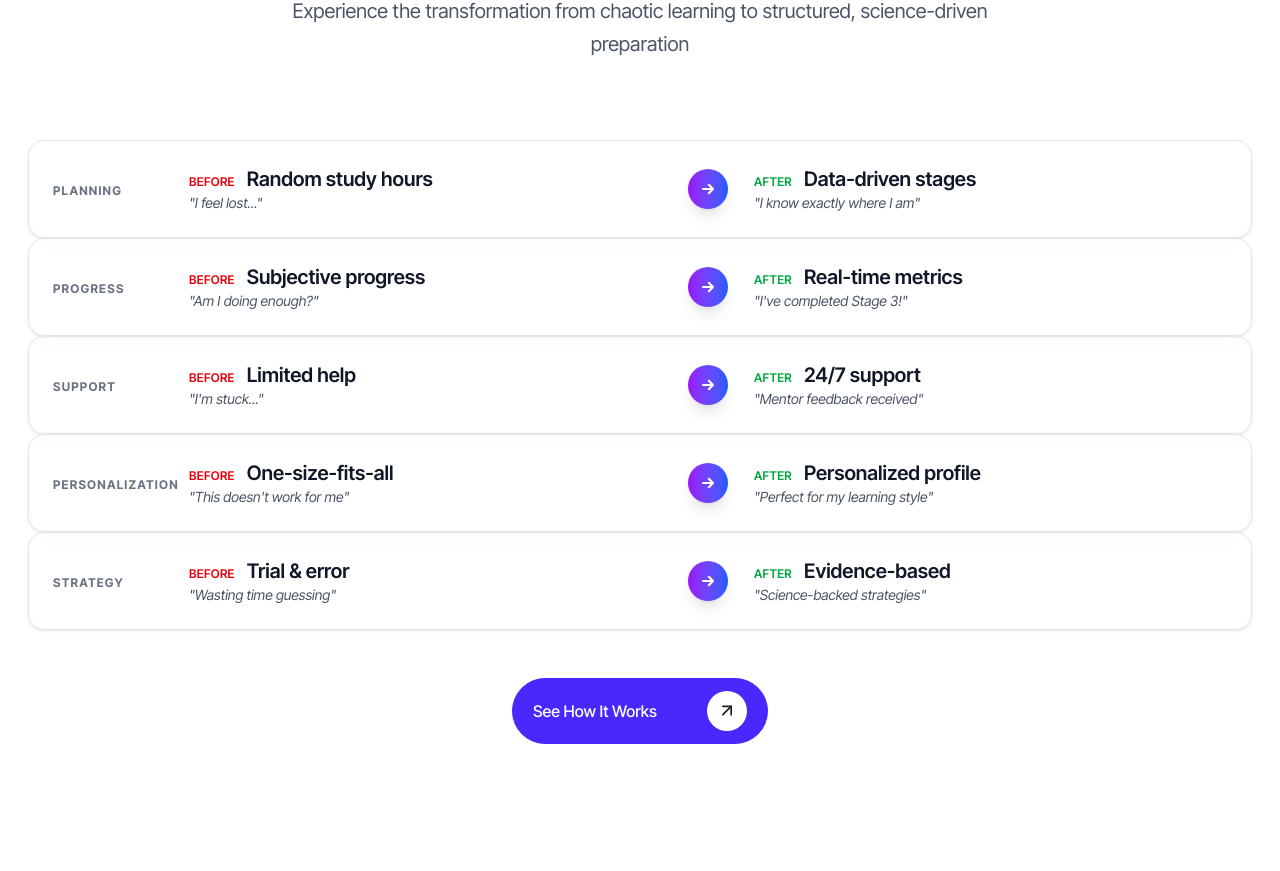
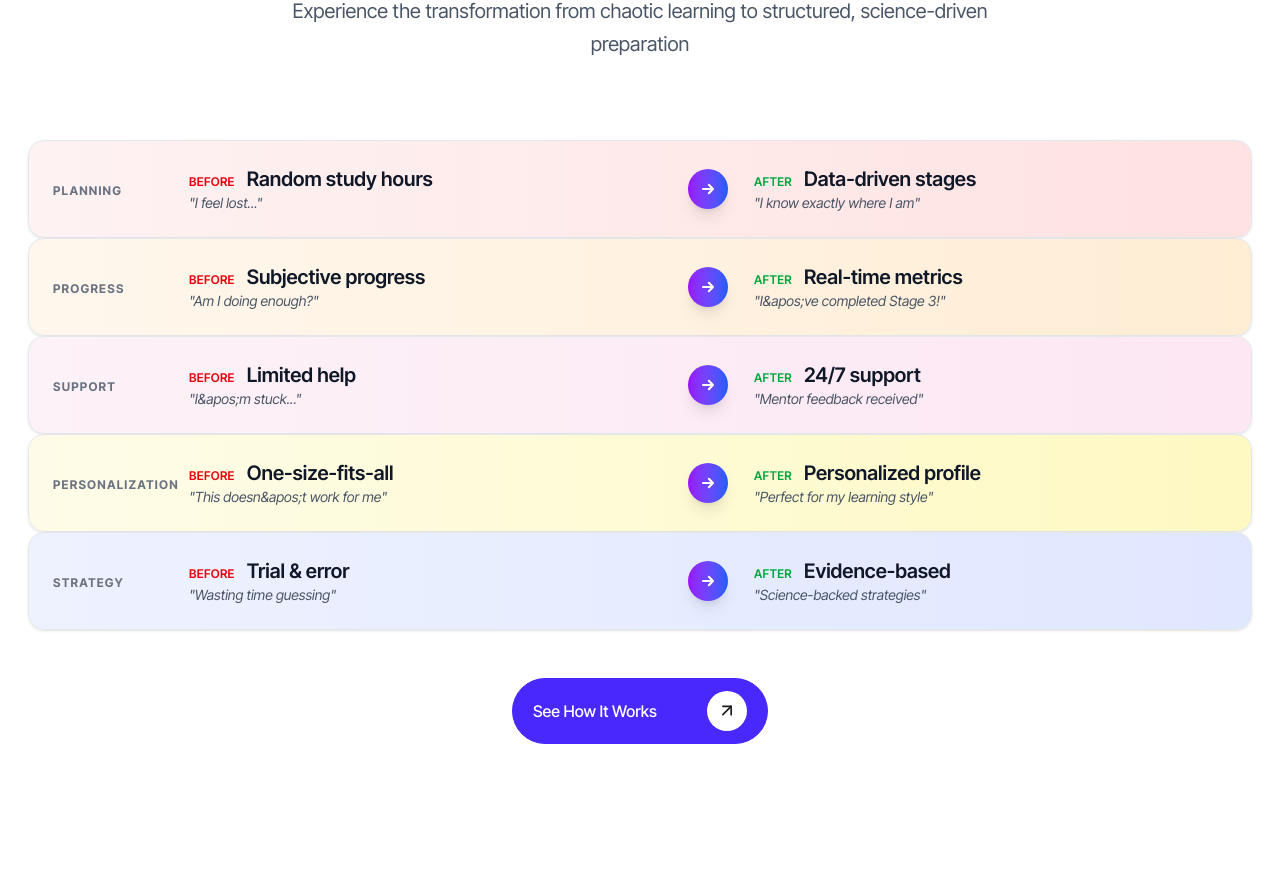
Before and after one commit to jeffreymnfgroups/Geltasty, a Next.js app: page / in a window 1280 px wide. Shown: the part 3454-4325 px from the top of the page. Built offline with nearby package versions, Linux system fonts and the light colour scheme; no server answers.

Commit message:
Enhance GestaltyDifference component with gradient backgrounds for visual distinction and update detail text formatting for consistency. Simplify Solutions component by removing unused hooks and correcting text formatting.

```diff
--- a/src/app/components/home/gestalty-difference/index.tsx
+++ b/src/app/components/home/gestalty-difference/index.tsx
@@ -21,7 +21,8 @@ function GestaltyDifference() {
       after: "Data-driven stages",
       beforeDetail: "I feel lost...",
       afterDetail: "I know exactly where I am",
-      borderColor: "border-l-red-500"
+      borderColor: "border-l-red-500",
+      gradient: "from-red-50 to-red-100 dark:from-red-900/20 dark:to-red-800/20"
     },
     {
       label: "PROGRESS",
@@ -34,8 +35,9 @@ function GestaltyDifference() {
       before: "Subjective progress",
       after: "Real-time metrics",
       beforeDetail: "Am I doing enough?",
-      afterDetail: "I've completed Stage 3!",
-      borderColor: "border-l-orange-500"
+      afterDetail: "I&apos;ve completed Stage 3!",
+      borderColor: "border-l-orange-500",
+      gradient: "from-orange-50 to-orange-100 dark:from-orange-900/20 dark:to-orange-800/20"
     },
     {
       label: "SUPPORT",
@@ -49,9 +51,10 @@ function GestaltyDifference() {
       ),
       before: "Limited help",
       after: "24/7 support",
-      beforeDetail: "I'm stuck...",
+      beforeDetail: "I&apos;m stuck...",
       afterDetail: "Mentor feedback received",
-      borderColor: "border-l-pink-500"
+      borderColor: "border-l-pink-500",
+      gradient: "from-pink-50 to-pink-100 dark:from-pink-900/20 dark:to-pink-800/20"
     },
     {
       label: "PERSONALIZATION",
@@ -63,9 +66,10 @@ function GestaltyDifference() {
       ),
       before: "One-size-fits-all",
       after: "Personalized profile",
-      beforeDetail: "This doesn't work for me",
+      beforeDetail: "This doesn&apos;t work for me",
       afterDetail: "Perfect for my learning style",
-      borderColor: "border-l-yellow-500"
+      borderColor: "border-l-yellow-500",
+      gradient: "from-yellow-50 to-yellow-100 dark:from-yellow-900/20 dark:to-yellow-800/20"
     },
     {
       label: "STRATEGY",
@@ -79,7 +83,8 @@ function GestaltyDifference() {
       after: "Evidence-based",
       beforeDetail: "Wasting time guessing",
       afterDetail: "Science-backed strategies",
-      borderColor: "border-l-indigo-500"
+      borderColor: "border-l-indigo-500",
+      gradient: "from-indigo-50 to-indigo-100 dark:from-indigo-900/20 dark:to-indigo-800/20"
     }
   ]
 
@@ -147,7 +152,7 @@ function GestaltyDifference() {
                     </h3>
                   </div>
                   <p className='text-sm text-gray-600 dark:text-gray-400 italic'>
-                    "{item.beforeDetail}"
+                    &quot;{item.beforeDetail}&quot;
                   </p>
                 </div>
 
@@ -175,7 +180,7 @@ function GestaltyDifference() {
                     </h3>
                   </div>
                   <p className='text-sm text-gray-600 dark:text-gray-400 italic'>
-                    "{item.afterDetail}"
+                    &quot;{item.afterDetail}&quot;
                   </p>
                 </div>
               </div>
--- a/src/app/components/home/solution/index.tsx
+++ b/src/app/components/home/solution/index.tsx
@@ -2,11 +2,10 @@
 import Link from 'next/link'
 import Image from 'next/image'
 import { useRef } from 'react'
-import { motion, useInView } from 'framer-motion'
+import { motion } from 'framer-motion'
 
 function Solutions() {
   const ref = useRef(null)
-  const inView = useInView(ref)
 
   const bottomAnimation = {
     initial: { y: '5%', opacity: 0 },
@@ -32,7 +31,7 @@ function Solutions() {
                   </span>
                 </h2>
                 <p className='text-base md:text-lg dark:text-dark_black max-w-2xl'>
-                  Join thousands of aspirants who've replaced guesswork with measurable growth
+                  Join thousands of aspirants who&apos;ve replaced guesswork with measurable growth
                 </p>
               </div>
 
```
